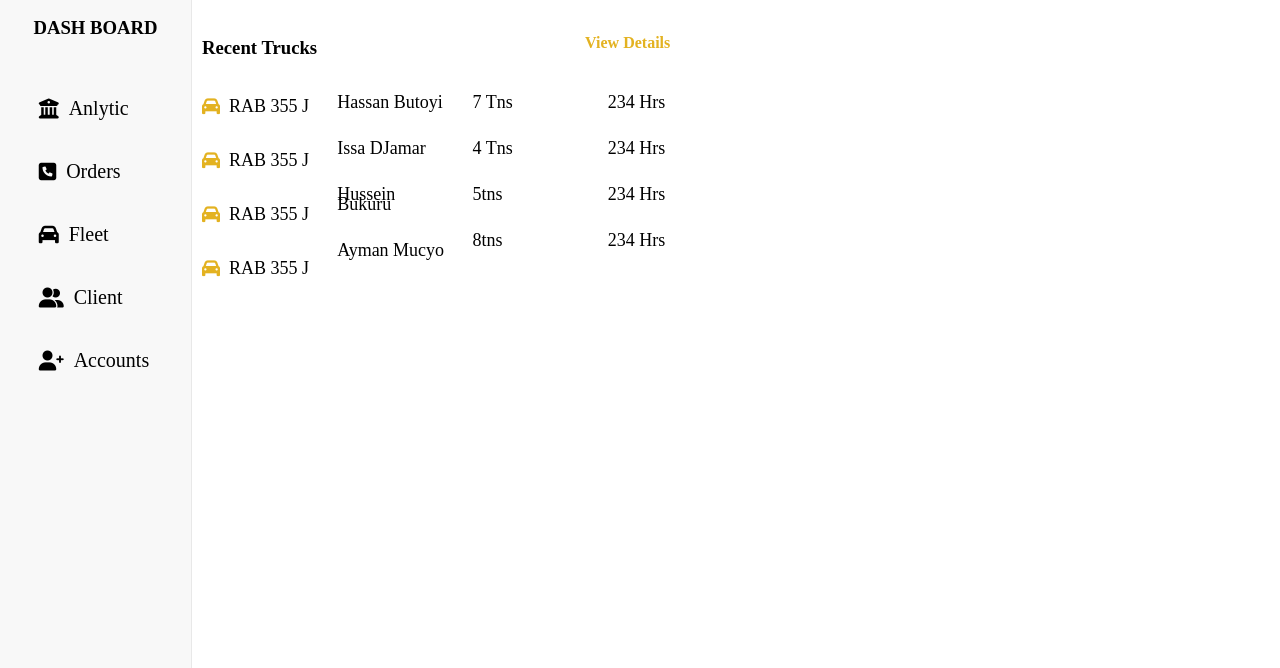
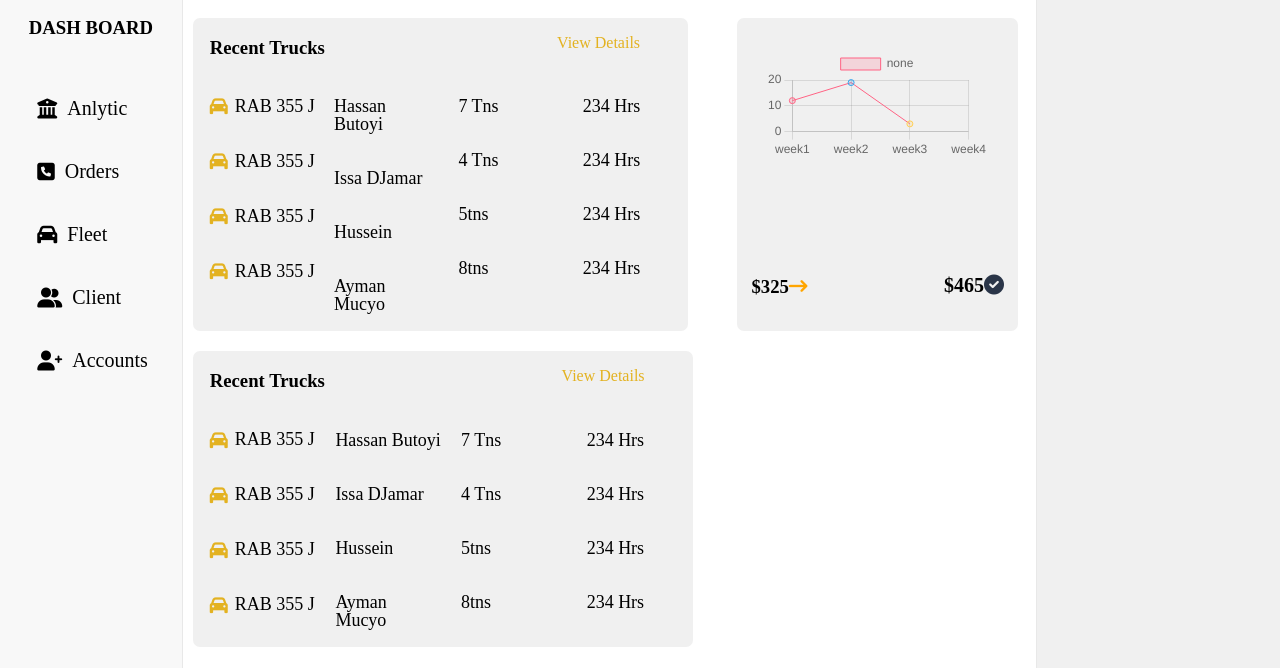
Before and after one commit to hassanbutoyi/First_Dasboard, a plain HTML site: page index.html in a window 1280 px wide. Shown: the part 72-740 px from the top of the page. Drawn offline with nearby package versions, Linux system fonts and the light colour scheme.

Commit message:
continue

```diff
--- /dev/null
+++ b/chart.js
@@ -0,0 +1,35 @@
+const ctx = document.getElementById('myChart').getContext('2d');
+const myChart = new Chart(ctx, {
+    type: 'line',
+    data: {
+        labels: ['week1', 'week2', 'week3',  'week4'],
+        datasets: [{
+            label: 'none',
+            data: [12, 19,  3],
+            backgroundColor: [
+                'rgba(255, 99, 132, 0.2)',
+                'rgba(54, 162, 235, 0.2)',
+                'rgba(255, 206, 86, 0.2)',
+                'rgba(75, 192, 192, 0.2)',
+                'rgba(153, 102, 255, 0.2)',
+                'rgba(255, 159, 64, 0.2)'
+            ],
+            borderColor: [
+                'rgba(255, 99, 132, 1)',
+                'rgba(54, 162, 235, 1)',
+                'rgba(255, 206, 86, 1)',
+                'rgba(75, 192, 192, 1)',
+                'rgba(153, 102, 255, 1)',
+                'rgba(255, 159, 64, 1)'
+            ],
+            borderWidth: 1
+        }]
+    },
+    options: {
+        scales: {
+            y: {
+                beginAtZero: true
+            }
+        }
+    }
+});
--- a/dashboard.css
+++ b/dashboard.css
@@ -144,9 +144,11 @@ nav{
 #axis_center{
 	display: flex;
 	width: 70%;
+	flex-direction: column;
 	padding: 20px 10px;
 
 	gap: 20px;
+
 
 
 }
@@ -160,18 +162,22 @@ nav{
 	display: flex;
 	flex-direction: column;
 	width: 60%;
-
+	border-radius: 7px;
 	gap: 2px;
+	height: auto;
+	background: #F0F0F0;
+	padding-left: 17px;
 }
 .line{
 	display: flex;
 	flex-direction: column;
-	background: red;
+
 }
 .fff{
 	display: flex;
 	justify-content: space-between;
 	width: 90%;
+
 }
 .mmm{
 	display: flex;
@@ -182,24 +188,111 @@ nav{
 	display: flex;
 	flex-direction: column;
 	width: 22%;
-	line-height: 10px;
+	line-height: 1px;
 	font-size: 18;
+	gap:1px;
 
+
+}
+.xy{
+	display: flex;
+	flex-direction: column;
+	width: 22%;
+	line-height: 18px;
+	font-size: 18;
 }
 .iiii{
 	display: flex;
 	flex-direction: row;
 	align-items: center;
-	gap:9px;
+	gap:7px;
 	font-size: 18px;
 	text-transform:600;
 }
 .iiii i{
 	font-size: 18px;
 	color: #E3B221;
-	font-weight: 600;
-}
+	}
 .fff p{
 	color:#E3B221;
-	font-weight: 600;
+
 }
+.line{
+	width: 34%;
+	display: flex;
+	flex-direction: column;
+	background: #F0F0F0;
+	height: auto;
+	border-radius: 7px;
+	gap: 20px;
+}
+.graphy{
+	width: 80%;
+	height: 70%;
+	margin: 0px auto;
+	padding-top: 30px;
+
+
+}
+#myChart.graphy{
+	width: 100%;
+	height: 100%;
+	padding-top: 20px;
+}
+.dollar{
+	display: flex;
+	justify-content: space-between;
+	width: 90%;
+	margin: 0px auto;
+
+}
+.dollar h1 i{
+	color: orange;
+}
+.opop i{
+	color: #2A3548;
+}
+.iiui i{
+	color: ;
+}
+.dollar h2{
+	font-size: 20px;
+}
+#my_leftside{
+	display: flex;
+	width: 20%;
+	background: #F0F0F0;
+	float: right;
+	border-left: 1px solid #E8E8E8;
+
+}
+.next_graphy{
+	display: flex;
+	display: flex;
+	flex-direction: column;
+	width: 60%;
+	border-radius: 7px;
+	gap: 2px;
+	height: 50%;
+	background: #F0F0F0;
+	padding-left: 17px;
+}
+.down_next{
+
+	width: 100%;
+	display: flex;
+	flex-direction: row;
+	justify-content: space-between;
+
+}
+.down_next .trucks{
+	display: flex;
+	flex-direction: column;
+	width: 50%;
+	border-radius: 7px;
+	gap: 2px;
+	height: auto;
+	background: #F0F0F0;
+	padding-left: 17px;
+
+}
--- a/index.html
+++ b/index.html
@@ -72,19 +72,19 @@
 	 					<p class="iiii"><i class="fa fa-car" aria-hidden="false"></i>RAB 355 J</p>
 	 					<p class="iiii"><i class="fa fa-car" aria-hidden="false"></i>RAB 355 J</p>
 	 				</div>
-	 				<div class="qqqq">
+	 				<div class="xy">
 	 					<p class="iiii">Hassan Butoyi</p>
 	 					<p class="iiii">Issa DJamar</p>
-	 					<p class="iiii">Hussein Bukuru</p>
+	 					<p class="iiii">Hussein </p>
 	 					<p class="iiii">Ayman Mucyo</p>
 	 				</div>
-	 				<div class="qqqq">
+	 				<div class="xy">
 	 					<p class="iiii"> 7 Tns</p>
 	 					<p class="iiii">4 tns</p>
 	 					<p class="iiii">5tns</p>
 	 					<p class="iiii">8tns</p>
 	 				</div>
-	 				<div class="qqqq">
+	 				<div class="xy">
 	 					<p class="iiii">234 hrs</p>
 	 					<p class="iiii">234 hrs</p>
 	 					<p class="iiii">234 hrs</p>
@@ -95,12 +95,68 @@
 	 			</div>
 
 	 		</div>
-	 		<div class="line"></div>
+	 		<div class="line">
+
+	 			<div class="graphy">
+	 			<canvas id="myChart"></canvas>
+	 			</div>
+	 			<div class="dollar">
+	 				<h1 class="sas">$325<i class="fa fa-long-arrow-right" aria-hidden="false"></i></h1>
+	 				<h2 class="opop">$465<i class="fa-solid fa-circle-check"></i></h2>
+	 			</div>
+	 		</div>
+
 
 	 	</div>
+	 	<div id="down_next">
+
+	 	<div class="trucks">
+	 			<div class="fff">
+	 				<h1>recent trucks</h1>
+	 				<p>view details</p>
+	 			</div>
+	 			<div class="mmm">
+	 				<div class="qqqq">
+	 					<p class="iiii"><i class="fa fa-car" aria-hidden="false"></i>RAB 355 J</p>
+	 					<p class="iiii"><i class="fa fa-car" aria-hidden="false"></i>RAB 355 J</p>
+	 					<p class="iiii"><i class="fa fa-car" aria-hidden="false"></i>RAB 355 J</p>
+	 					<p class="iiii"><i class="fa fa-car" aria-hidden="false"></i>RAB 355 J</p>
+	 				</div>
+	 				<div class="xy">
+	 					<p class="iiii">Hassan Butoyi</p>
+	 					<p class="iiii">Issa DJamar</p>
+	 					<p class="iiii">Hussein </p>
+	 					<p class="iiii">Ayman Mucyo</p>
+	 				</div>
+	 				<div class="xy">
+	 					<p class="iiii"> 7 Tns</p>
+	 					<p class="iiii">4 tns</p>
+	 					<p class="iiii">5tns</p>
+	 					<p class="iiii">8tns</p>
+	 				</div>
+	 				<div class="xy">
+	 					<p class="iiii">234 hrs</p>
+	 					<p class="iiii">234 hrs</p>
+	 					<p class="iiii">234 hrs</p>
+	 					<p class="iiii">234 hrs</p>
+
+	 				</div>
+
+	 			</div>
+
+	 		</div>
+	 	</div>
+
+
 
 	 </section>
+	 <div id="my_leftside">
+
+
+	 		</div>
 
 </section>
+<script src="https://cdn.jsdelivr.net/npm/chart.js@3.7.1/dist/chart.min.js"></script>
+<script type="text/javascript" src="chart.js"></script>
 </body>
 </html>
```
